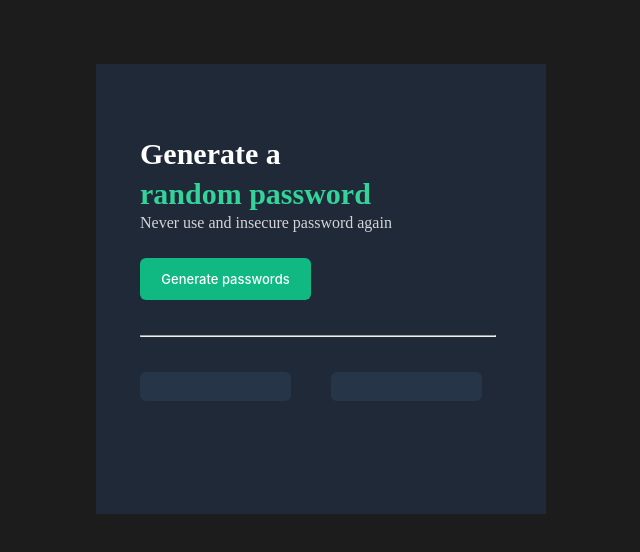
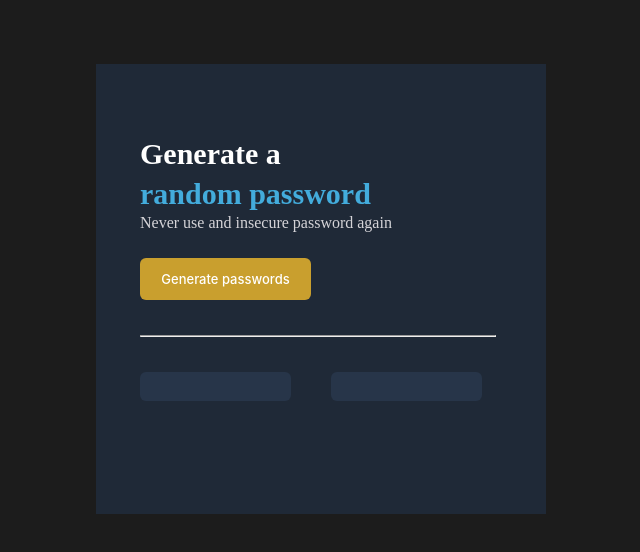
Before and after one commit to SJ-209/password-generator, a website built with Vite: page index.html in a window 1280 px wide. Shown: the whole page, without its empty margins (319-959 px from the left). Built offline with nearby package versions, Linux system fonts and the light colour scheme.

Commit message:
Text colour and button color change

```diff
--- a/index.css
+++ b/index.css
@@ -31,7 +31,8 @@ body {
 }
 
 span {
-    color:#34D399;
+    /* color:#34D399; */
+    color:#43acdc;
 }
 
 p {
@@ -45,7 +46,7 @@ p {
 
 button{
     cursor: pointer;
-    background-color: #10B981;
+    background-color: #c99f2e;
     border-radius:6px;
     border:none;
     color: white;
```
